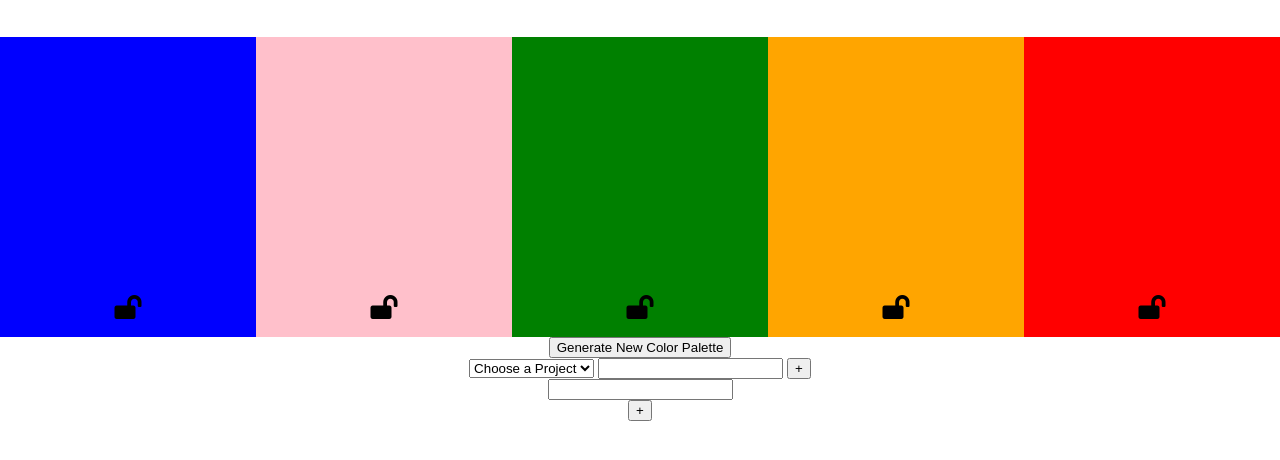
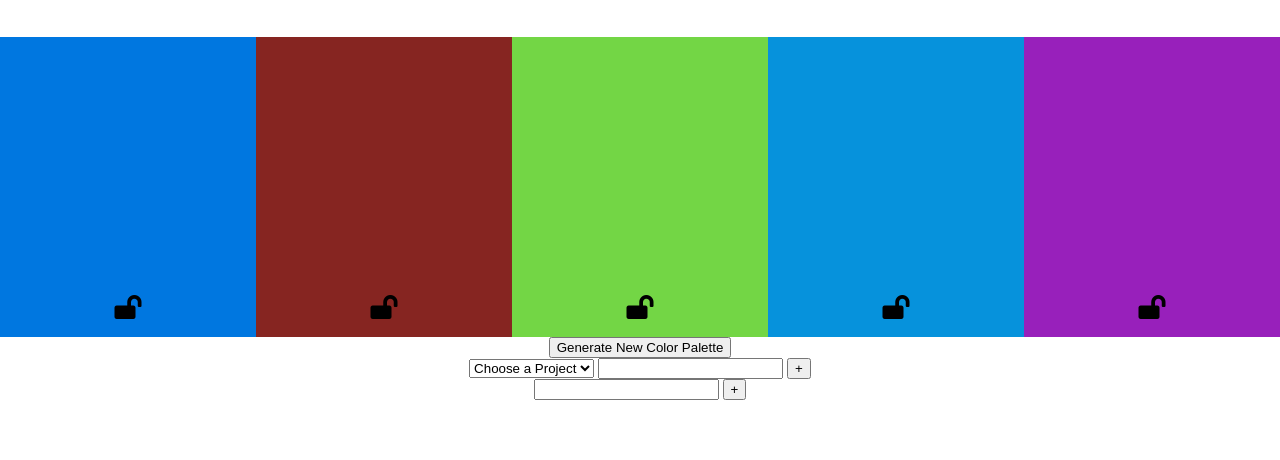
Before and after one commit to KylieStanley/palette-picker, a website: page public/index.html in a window 1280 px wide. Shown: the part 146-606 px from the top of the page. Drawn offline with Linux system fonts and the light colour scheme.

Commit message:
Add function to generate random colors

```diff
--- a/public/css/styles.css
+++ b/public/css/styles.css
@@ -36,26 +36,6 @@ i {
   width: 100vw;
 }
 
-.color1 {
-  background-color: blue;
-}
-
-.color2 {
-  background-color: pink;
-}
-
-.color3 {
-  background-color: green;
-}
-
-.color4 {
-  background-color: orange;
-}
-
-.color5 {
-  background-color: red;
-}
-
 .forms {
   display: flex;
   flex-direction: column;
--- a/public/index.html
+++ b/public/index.html
@@ -34,8 +34,11 @@
       <input type="text" name="palette">
       <button>+</button>
     </form>
+    <div>
       <input type="text" name="folder">
       <button>+</button>
+    </div>
   </section>
+  <script type="text/javascript" src="js/scripts.js"></script>
 </body>
 </html>
--- a/public/js/scripts.js
+++ b/public/js/scripts.js
@@ -0,0 +1,17 @@
+const colors = document.querySelectorAll('.color')
+
+const generateColorPalette = () => {
+  const values = '0123456789ABCDEF'
+
+  colors.forEach(item => {
+    let color = '#'
+
+    for (let i = 0; i < 6; i++) {
+      color += values[(Math.floor(Math.random() * 16))]
+    }
+
+    item.style.backgroundColor = color
+  })
+}
+
+generateColorPalette()
--- a/server.js
+++ b/server.js
@@ -1,2 +1,8 @@
 const express = require('express');
 const app = express();
+
+app.use(express.static('public'))
+
+app.listen(3000, () => {
+  console.log('Palette Picker running on localhost:3000');
+});
```
